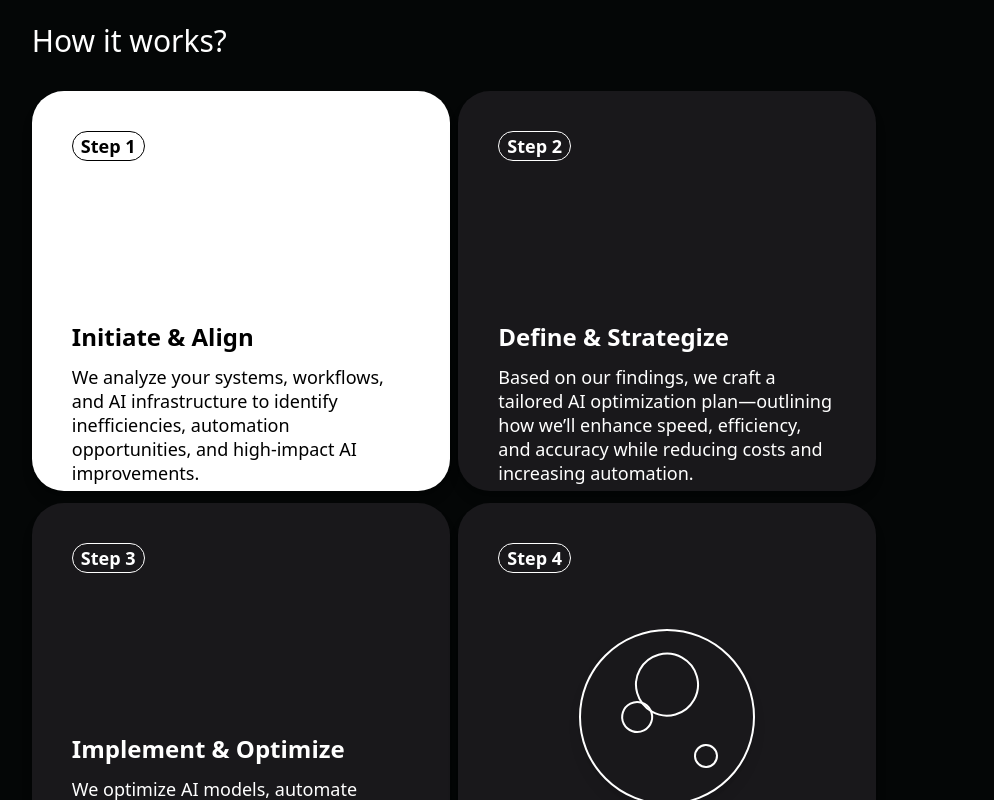
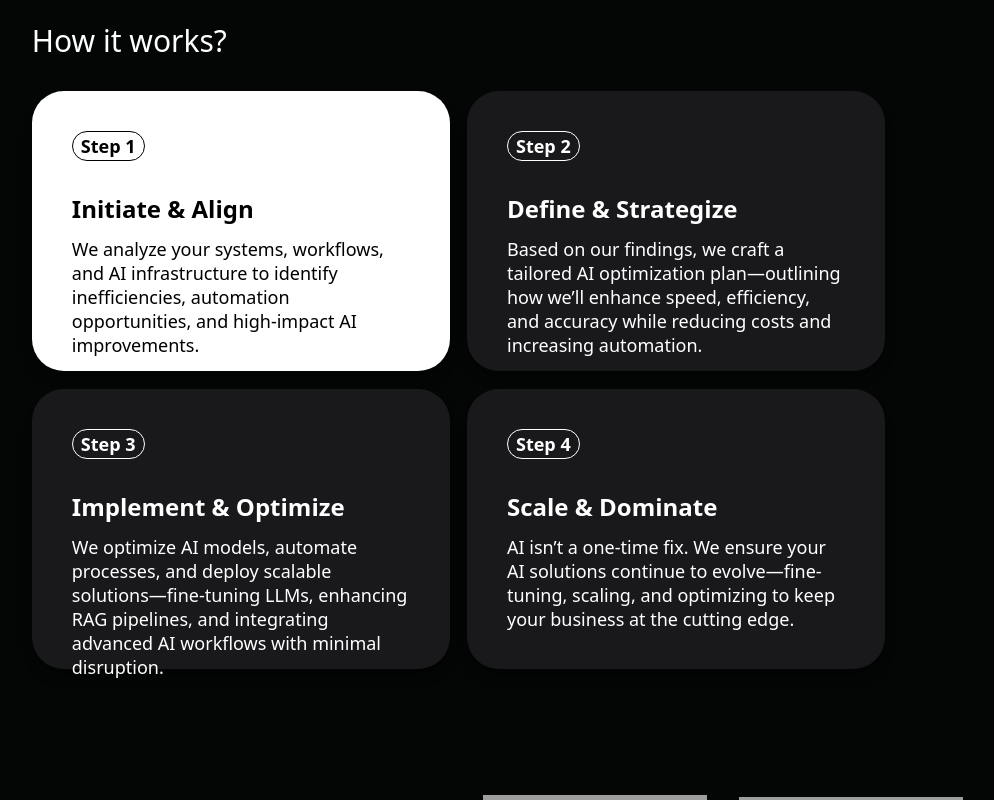
Before and after one commit to GenFoxAi/Genfox-consultancy, a React (Vite) app: page / in a window 1280 px wide. Shown: the part 1860-2660 px from the top of the page, without its empty margins (173-1167 px from the left). Built offline with nearby package versions, Linux system fonts and the light colour scheme; grey boxes are pictures that could not be loaded.

Commit message:
update Toad, FAQ, Footer, CallToAction, and HowItWorks components for improved messaging and visual consistency; adjust scrollTrigger start value in Toad, update contact email, and refine layout styles

```diff
--- a/src/components/CallToAction.jsx
+++ b/src/components/CallToAction.jsx
@@ -424,13 +424,13 @@ const CallToAction = () => {
             onClick={() => setIsOpen(true)}
             className='bg-white text-black text-2xl sm:text-3xl md:text-4xl lg:text-5xl font-semibold w-full py-[10%] sm:py-[14%] md:py-[10%] rounded-[20px] sm:rounded-[25px] md:rounded-[30px] hover:bg-gray-200 tracking-tight cursor-pointer transition-transform duration-300 hover:scale-105'
           >
-            Book call
+            Book Now
           </button>
         </div>
 
         <p className='text-sm sm:text-base md:text-md font-light text-white/80 text-center'>
           or mail us at{' '}
-          <span className='underline cursor-pointer'>hey@genfox.ai</span>
+          <span className='underline cursor-pointer'>contact@genfox.ai</span>
         </p>
       </div>
 
--- a/src/components/FAQ.jsx
+++ b/src/components/FAQ.jsx
@@ -56,7 +56,7 @@ const FAQ = () => {
             </span>
             or mail us at{' '}
             <span className='text-white underline cursor-pointer'>
-              hey@genfox.ai
+              contact@genfox.ai
             </span>
           </p>
         </div>
--- a/src/components/Footer.jsx
+++ b/src/components/Footer.jsx
@@ -7,15 +7,15 @@ const Footer = () => {
         {/* Top row: Copyright and social links */}
         <div className='flex flex-col md:flex-row items-center justify-between w-full mb-[8%]'>
           <div className='text-sm mb-2 md:mb-0'>
-            © 2025 © Genfox AI Agency Inc.
+            © 2025 Genfox AI Optimization Agency.
           </div>
           <div className='flex space-x-4 text-sm'>
             <a href='#' className='hover:text-white'>
-              LinkedIn
             </a>
             <span className='mx-1'>|</span>
             <a href='#' className='hover:text-white'>
-              Terms
+              LinkedIn
+
             </a>
           </div>
         </div>
--- a/src/components/HowItWorks.jsx
+++ b/src/components/HowItWorks.jsx
@@ -44,8 +44,8 @@ const HowItWorks = () => {
       </h1>
       <div className='text-left space-y-4 sm:space-y-6'>
         {/* Step 1 - Light Card */}
-        <div className='bg-white text-black p-6 sm:p-8 md:p-10 rounded-3xl sm:rounded-4xl shadow-lg w-full sm:w-[48%] sm:inline-block sm:mr-[1%] mb-2 sm:mb-[6px] align-top h-auto min-h-[350px] sm:h-[400px]'>
-          <div className='text-base sm:text-lg font-semibold mb-28 sm:mb-40 border w-fit rounded-full px-2'>
+        <div className='bg-white text-black p-6 sm:p-8 md:p-10 rounded-3xl sm:rounded-4xl shadow-lg w-full sm:w-[48%] sm:inline-block sm:mr-[2%] mb-2 sm:mb-[18px] align-top h-auto min-h-[50px] sm:h-[280px] hover:scale-102'>
+          <div className='text-base sm:text-lg font-semibold mb-8 sm:mb-8 border w-fit rounded-full px-2'>
             Step 1
           </div>
           <h2 className='text-xl sm:text-2xl font-semibold mb-3'>
@@ -59,8 +59,8 @@ const HowItWorks = () => {
         </div>
 
         {/* Step 2 - Dark Card */}
-        <div className='bg-[#19181b] text-white p-6 sm:p-8 md:p-10 rounded-3xl sm:rounded-4xl shadow-lg w-full sm:w-[48%] sm:inline-block mb-2 sm:mb-[12px] align-top h-auto min-h-[350px] sm:h-[400px]'>
-          <div className='text-base sm:text-lg font-semibold mb-28 sm:mb-40 border w-fit rounded-full px-2'>
+        <div className='bg-[#19181b] text-white p-6 sm:p-8 md:p-10 rounded-3xl sm:rounded-4xl shadow-lg w-full sm:w-[48%] sm:inline-block mb-2 sm:mb-[12px] align-top h-auto min-h-[50px] sm:h-[280px] hover:scale-102'>
+          <div className='text-base sm:text-lg font-semibold mb-8 sm:mb-8 border w-fit rounded-full px-2'>
             Step 2
           </div>
           <h2 className='text-xl sm:text-2xl font-semibold mb-3'>
@@ -74,8 +74,8 @@ const HowItWorks = () => {
         </div>
 
         {/* Step 3 - Light Card */}
-        <div className='bg-[#19181b] text-white p-6 sm:p-8 md:p-10 rounded-3xl sm:rounded-4xl shadow-lg w-full sm:w-[48%] sm:inline-block sm:mr-[1%] mb-2 sm:mb-[6px] align-top h-auto min-h-[350px] sm:h-[400px]'>
-          <div className='text-base sm:text-lg font-semibold mb-28 sm:mb-40 border w-fit rounded-full px-2'>
+        <div className='bg-[#19181b] text-white p-6 sm:p-8 md:p-10 rounded-3xl sm:rounded-4xl shadow-lg w-full sm:w-[48%] sm:inline-block sm:mr-[2%] mb-2 sm:mb-[6px] align-top h-auto min-h-[50px] sm:h-[280px] hover:scale-102'>
+          <div className='text-base sm:text-lg font-semibold mb-8 sm:mb-8 border w-fit rounded-full px-2'>
             Step 3
           </div>
           <h2 className='text-xl sm:text-2xl font-semibold mb-3'>
@@ -89,71 +89,13 @@ const HowItWorks = () => {
         </div>
 
         {/* Step 4 - Dark Card with Three Animated Circles */}
-        <div className='bg-[#19181b] text-white p-6 sm:p-8 md:p-10 rounded-3xl sm:rounded-4xl shadow-lg w-full sm:w-[48%] sm:inline-block mb-2 sm:mb-[6px] align-top flex flex-col h-auto min-h-[550px] sm:h-[600px]'>
-          <div className='text-base sm:text-lg font-semibold mb-14 sm:mb-14 border w-fit rounded-full px-2'>
+        <div className='bg-[#19181b] text-white p-6 sm:p-8 md:p-10 rounded-3xl sm:rounded-4xl shadow-lg w-full sm:w-[48%] sm:inline-block mb-2 sm:mb-[6px] align-top flex flex-col h-auto min-h-[50px] sm:h-[280px] hover:scale-102'>
+          <div className='text-base sm:text-lg font-semibold mb-8 sm:mb-8 border w-fit rounded-full px-2'>
             Step 4
           </div>
 
           {/* Animated Circles Container */}
-          <motion.div
-            ref={ref}
-            variants={circleVariants}
-            initial='hidden'
-            animate={controls}
-            className='w-32 sm:w-44 h-32 sm:h-44 rounded-full border-2
-                      flex items-center justify-center shadow-lg mx-auto self-center mb-8 sm:mb-16 relative'
-          >
-            {/* Circle 1 - Original diagonal movement */}
-            <motion.div
-              className='w-6 sm:w-6 h-6 sm:h-6 rounded-full border-2 absolute'
-              animate={{
-                scale: [1, 1, 1],
-                rotate: [0, 180, 360],
-                x: [-40, 40, -40],
-                y: [-40, 40, -40],
-              }}
-              transition={{
-                duration: 2,
-                ease: 'easeInOut',
-                times: [0, 0.5, 1],
-                repeat: Infinity,
-              }}
-            />
 
-            {/* Circle 2 - Horizontal movement */}
-            <motion.div
-              className='w-8 sm:w-8 h-8 sm:h-8 rounded-full border-2 absolute'
-              animate={{
-                scale: [1, 1, 1],
-                rotate: [0, 90, 0],
-                x: [-50, 50, -50],
-                y: 0,
-              }}
-              transition={{
-                duration: 1.8,
-                ease: 'easeInOut',
-                times: [0, 0.5, 1],
-                repeat: Infinity,
-              }}
-            />
-
-            {/* Circle 3 - Vertical movement */}
-            <motion.div
-              className='w-12 sm:w-16 h-12 sm:h-16 rounded-full border-2 absolute'
-              animate={{
-                scale: [1, 1, 1],
-                rotate: [0, -90, 0],
-                x: 0,
-                y: [-50, 50, -50],
-              }}
-              transition={{
-                duration: 2.2,
-                ease: 'easeInOut',
-                times: [0, 0.5, 1],
-                repeat: Infinity,
-              }}
-            />
-          </motion.div>
 
           <h2 className='text-xl sm:text-2xl font-semibold mb-3'>
             Scale & Dominate
--- a/src/components/Toad.jsx
+++ b/src/components/Toad.jsx
@@ -33,7 +33,7 @@ export default function Toad() {
       scrollTrigger: {
         trigger: container.current,
         scrub: true,
-        start: 'top 160%',
+        start: 'top 120%',
         end: getEndValue(),
       },
       opacity: 1,
```
Also changed, not shown: src/components/SwipeCarousel.jsx (+43 -104 lines).
